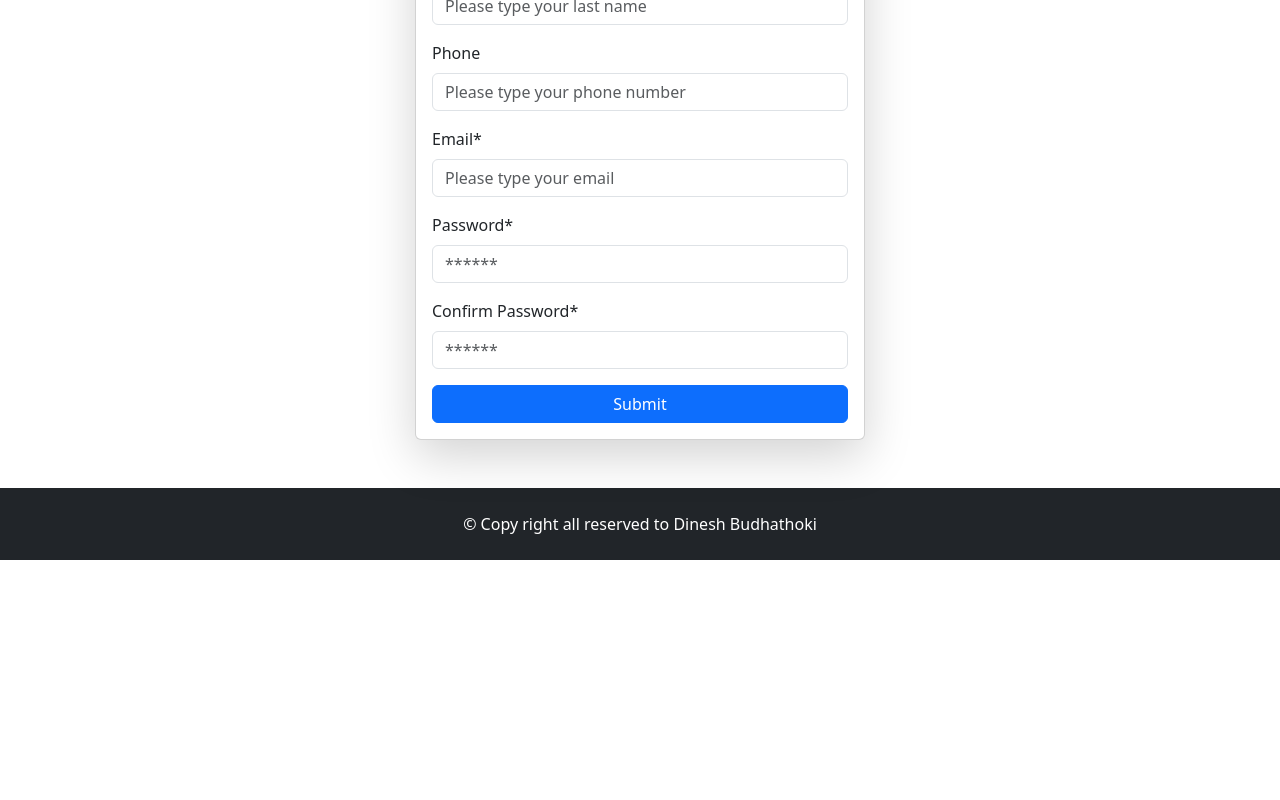
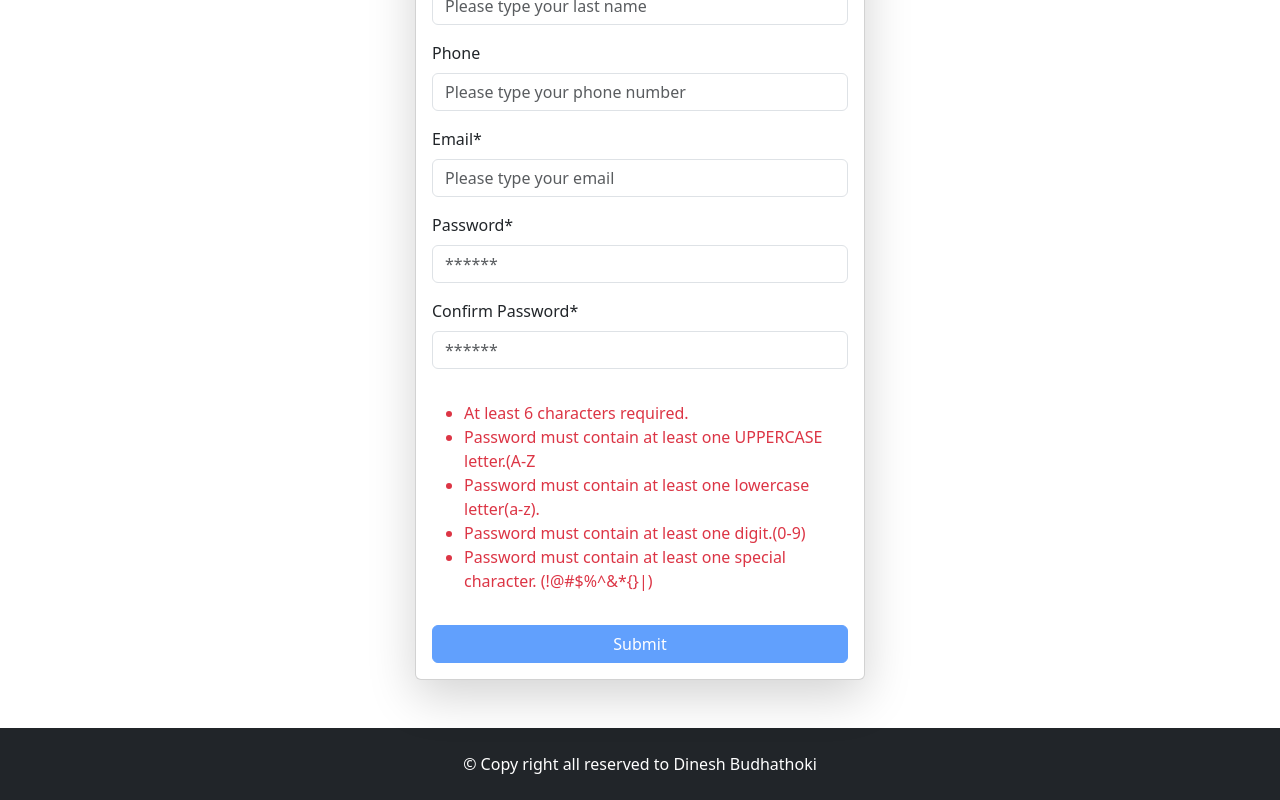
Before and after one commit to budhathokidinesh/BMS-FrontEnd, a React (Vite) app: page /signup in a window 1280 px wide. Shown: the part 323-1123 px from the top of the page. Before the commit the page ends 883 px from the top, so only its background shows below. Built offline with nearby package versions, Linux system fonts and the light colour scheme.

Commit message:
Strong password with using regex is finished

```diff
--- a/src/hooks/useForm.js
+++ b/src/hooks/useForm.js
@@ -1,4 +1,5 @@
-import { useState } from "react";
+import { useEffect, useState } from "react";
+import { validator } from "../utils/validatePassword.js";
 
 const handleOnChange = ({ e, form, setForm }) => {
   const { name, value } = e.target;
@@ -9,10 +10,17 @@ const handleOnChange = ({ e, form, setForm }) => {
 };
 const useForm = (initialState) => {
   const [form, setForm] = useState(initialState);
+  const [passwordErrors, setPasswordErrors] = useState([]);
 
+  //only when password and confirm password changes
+  useEffect(() => {
+    const errorArg = validator(form.password, form.confirmPassword);
+    setPasswordErrors(errorArg);
+  }, [form.password, form.confirmPassword]);
   return {
     form,
     setForm,
+    passwordErrors,
     handleOnChange: (e) => handleOnChange({ e, form, setForm }),
   };
 };
--- a/src/pages/auth/SignupPage.jsx
+++ b/src/pages/auth/SignupPage.jsx
@@ -8,7 +8,8 @@ import { signupNewUserAPi } from "../../services/authAPI.js";
 
 const initialState = {};
 const SignupPage = () => {
-  const { form, setForm, handleOnChange } = useForm(initialState);
+  const { form, setForm, handleOnChange, passwordErrors } =
+    useForm(initialState);
 
   const handleOnSubmit = async (e) => {
     e.preventDefault();
@@ -20,7 +21,7 @@ const SignupPage = () => {
     const result = await signupNewUserAPi(rest);
     console.log(result);
   };
-
+  console.log(passwordErrors);
   return (
     <div className="d-flex justify-content-center">
       <Form
@@ -33,8 +34,23 @@ const SignupPage = () => {
         {signupInputs.map((input) => (
           <CustomInput key={input.name} {...input} onChange={handleOnChange} />
         ))}
+        <div className="py-3">
+          <ul className="text-danger">
+            {passwordErrors.length > 0 &&
+              passwordErrors.map((msg) => <li key={msg}>{msg}</li>)}
+          </ul>
+        </div>
 
-        <Button variant="primary" type="submit">
+        {/* {passwordErrors.length > 0 && (
+          <Button variant="primary" type="submit" disabled>
+            Submit
+          </Button>:
+        )} */}
+        <Button
+          variant="primary"
+          type="submit"
+          disabled={passwordErrors.length}
+        >
           Submit
         </Button>
       </Form>
--- /dev/null
+++ b/src/utils/validatePassword.js
@@ -0,0 +1,25 @@
+//  VALIDATE THE FOLLOWING
+
+//At least 6 characters required
+// At least 1 uppercase
+//At least 1 lowercase
+//At least 1 digit
+// At least 1 special character (!@#$%^&*{}|)
+//password must match
+
+export const validator = (password = "", confirmPassword = "") => {
+  const error = [];
+  if (password.length < 6 && error.push("At least 6 characters required."));
+  !/[A-Z]/.test(password) &&
+    error.push("Password must contain at least one UPPERCASE letter.(A-Z");
+  !/[a-z]/.test(password) &&
+    error.push("Password must contain at least one lowercase letter(a-z).");
+  !/[0-9]/.test(password) &&
+    error.push("Password must contain at least one digit.(0-9)");
+  !/[(!@#$%^&*{}|)]/.test(password) &&
+    error.push(
+      "Password must contain at least one special character. (!@#$%^&*{}|)"
+    );
+  password !== confirmPassword && error.push("Password must match.");
+  return error;
+};
```
